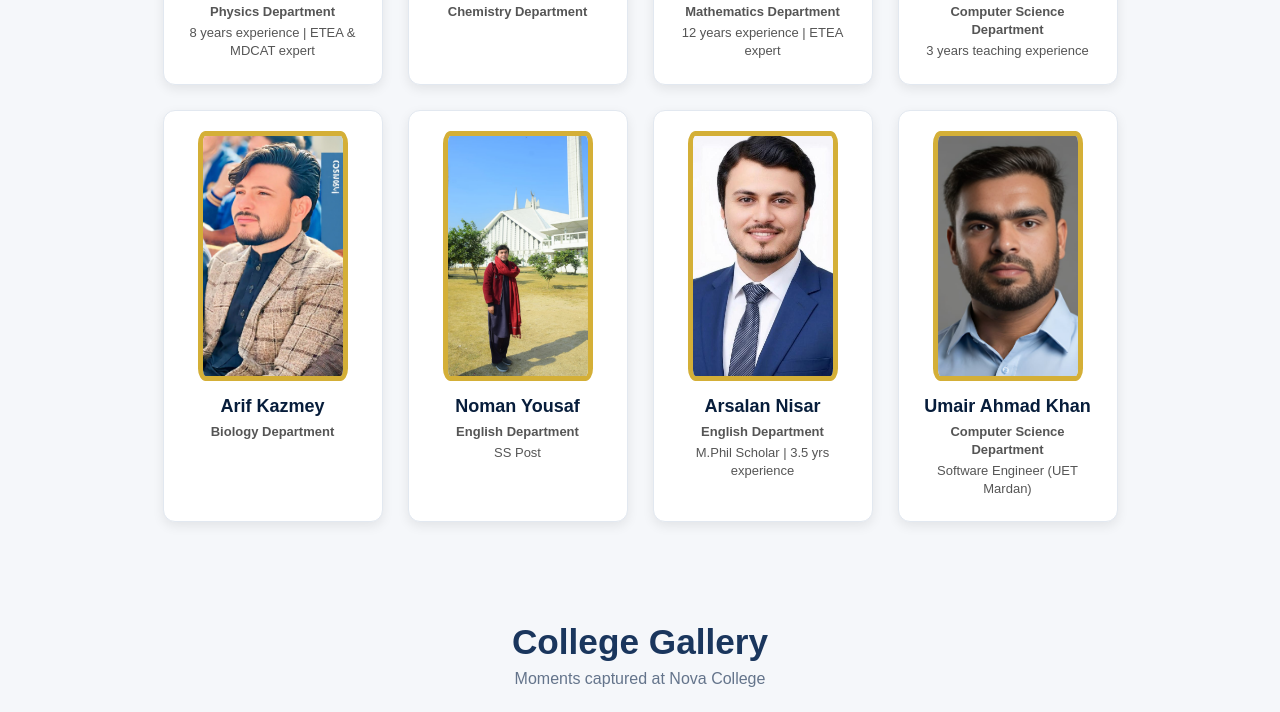
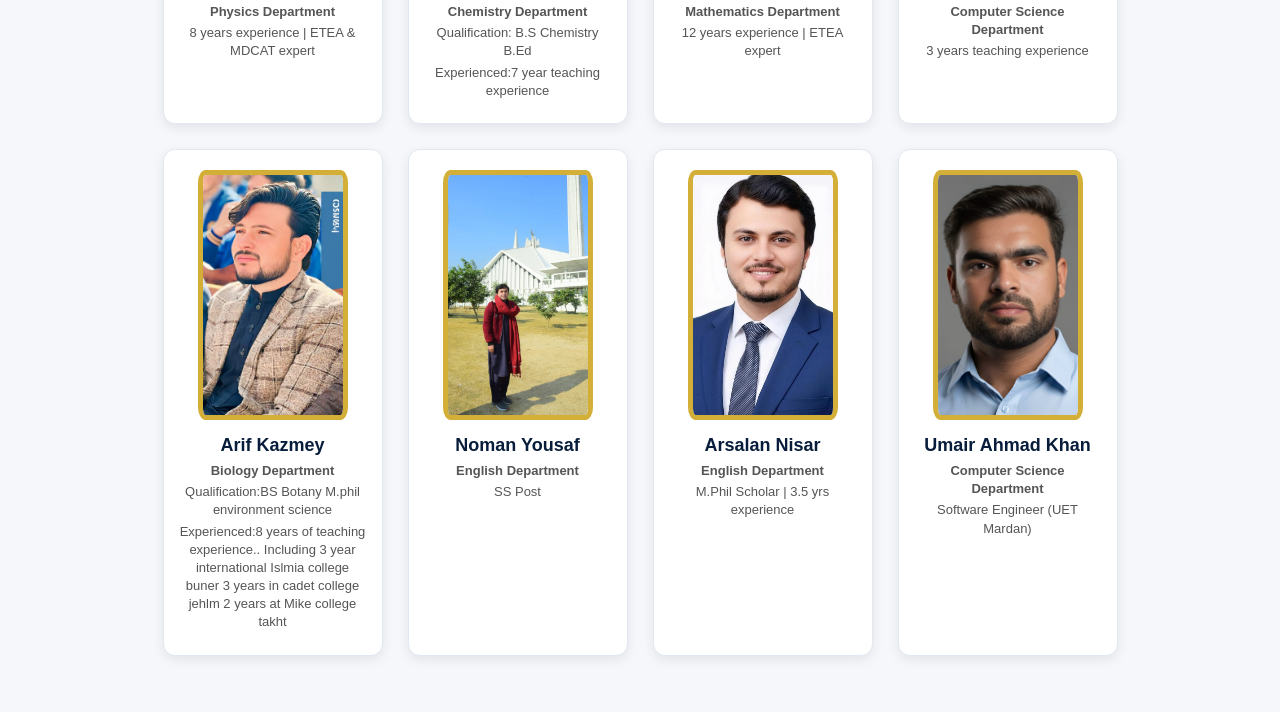
Before and after one commit to studentnova0-gif/nova_collage, a website with bundled scripts: page index.html in a window 1280 px wide. Shown: the part 2628-3340 px from the top of the page. Built offline with nearby package versions, Linux system fonts and the light colour scheme.

Commit message:
Add files via upload

```diff
--- a/index.html
+++ b/index.html
@@ -157,6 +157,10 @@
         <img src="jawad sir.jpeg" alt="Jawad Khan">
         <h3>Jawad Khan</h3>
         <p class="dev-role">Chemistry Department</p>
+        <p>Qualification:
+B.S Chemistry
+B.Ed</p>
+<p>Experienced:7 year teaching experience</p>
       </div>
       <div class="card faculty-card">
         <img src="WhatsApp Image 2026-09-02 at 9.14.15 PM.jpeg" alt="Mohsin Khan">
@@ -174,6 +178,13 @@
         <img src="arif.sir.jpeg" alt="Arif Kazmey">
         <h3>Arif Kazmey</h3>
         <p class="dev-role">Biology Department</p>
+        <p>Qualification:BS Botany
+M.phil environment science</p>
+<p>Experienced:8 years of teaching experience..
+Including
+3 year international Islmia college buner
+3 years in cadet college jehlm
+2 years at Mike college takht</p>
       </div>
       <div class="card faculty-card">
         <img src="noman.jpeg" alt="Noman Yousaf">
```
